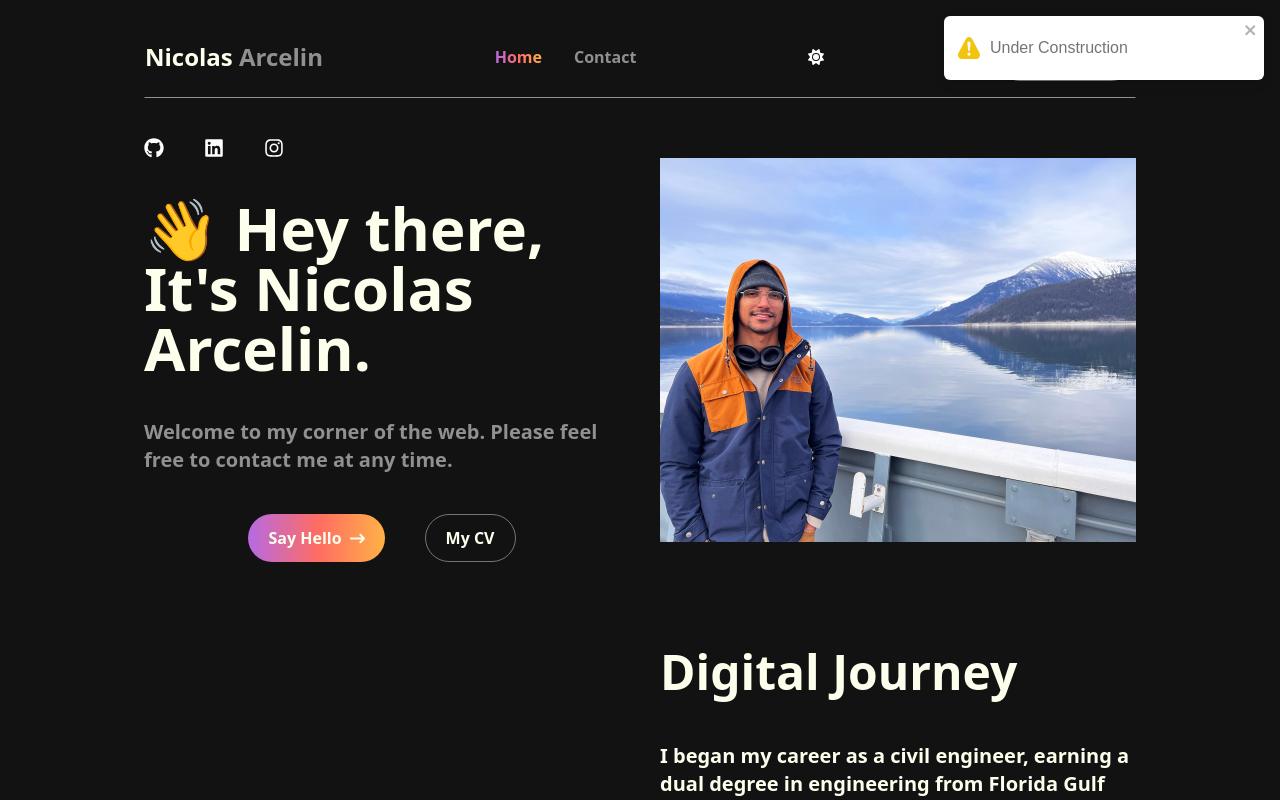
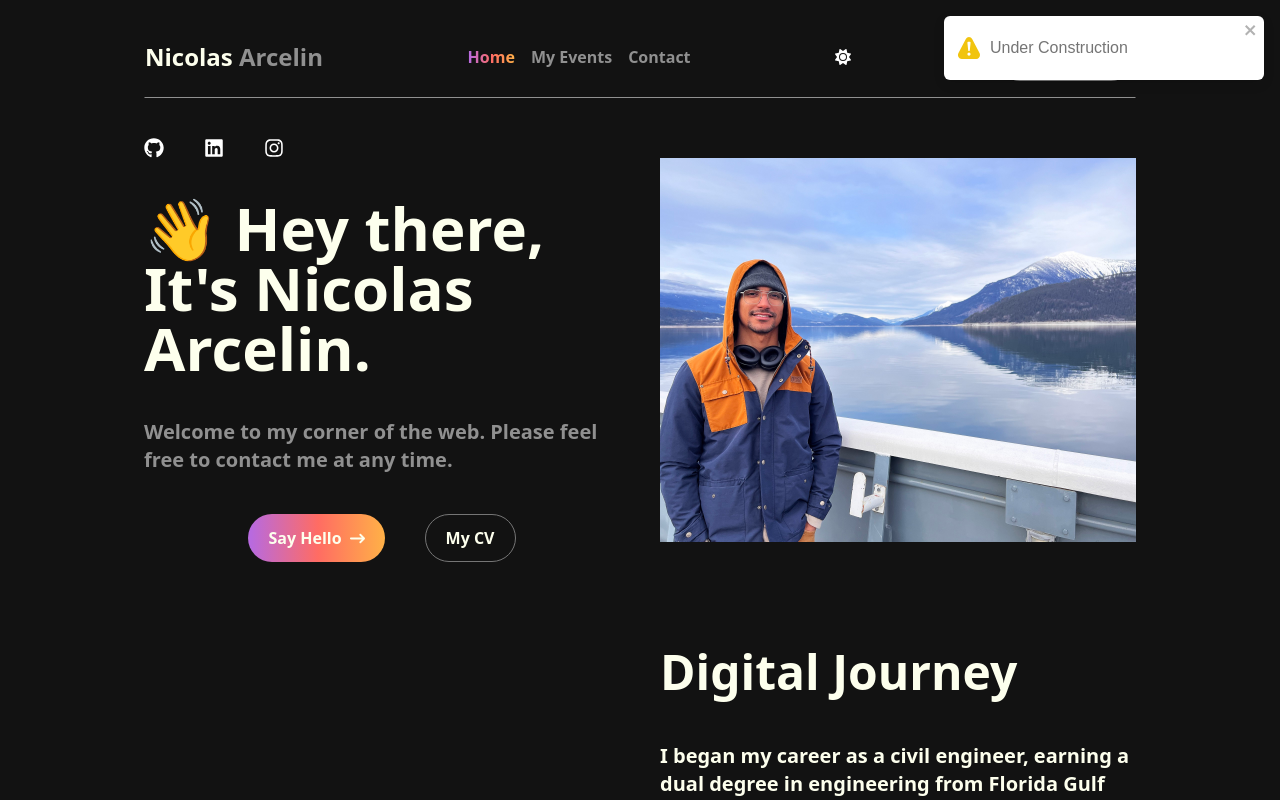
Before and after one commit to narcelin/portfolio_v2, a Next.js app: page / in a window 1280 px wide. Shown: the top 800 px of the page. Built offline with nearby package versions, Linux system fonts and the light colour scheme.

Commit message:
issue with href events

```diff
--- a/src/app/components/MyNavLink.tsx
+++ b/src/app/components/MyNavLink.tsx
@@ -35,7 +35,9 @@ export function NavLinks(classNames: string) {
       {/* <li>
         <MyNavLink id="about">About</MyNavLink>
       </li> */}
-      <li>{/* <MyNavLink id="myEvents">My Events</MyNavLink> */}</li>
+      <li>
+        <MyNavLink id="myEvents">My Events</MyNavLink>
+      </li>
       <li>
         <MyNavLink id="contact">Contact</MyNavLink>
       </li>
```
